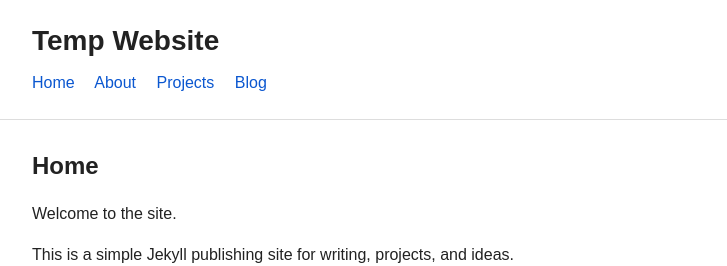
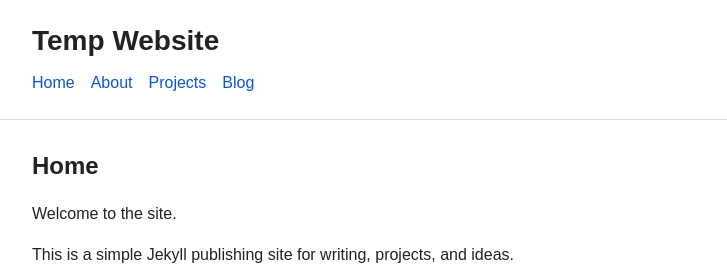
Before and after one commit to njgit-dev/njgit-dev.github.io, a Jekyll site: the page built from index.markdown, in a window 1280 px wide. Shown: the top 266 px of the page, without its empty margins (272-999 px from the left). Built offline with Jekyll 4.4.1, drawn with Linux system fonts in a browser that asks for light colours.

Commit message:
improve navigation spacing to prepare for mobile

```diff
--- a/assets/main.scss
+++ b/assets/main.scss
@@ -34,8 +34,14 @@
   text-decoration: none;
 }
 
+.site-nav {
+  display: flex;
+  flex-wrap: wrap;
+  gap: 0.75rem 1rem;
+}
+
 .site-nav a {
-  margin-right: 1rem;
+  display: inline-block;
 }
 
 .site-main {
```
